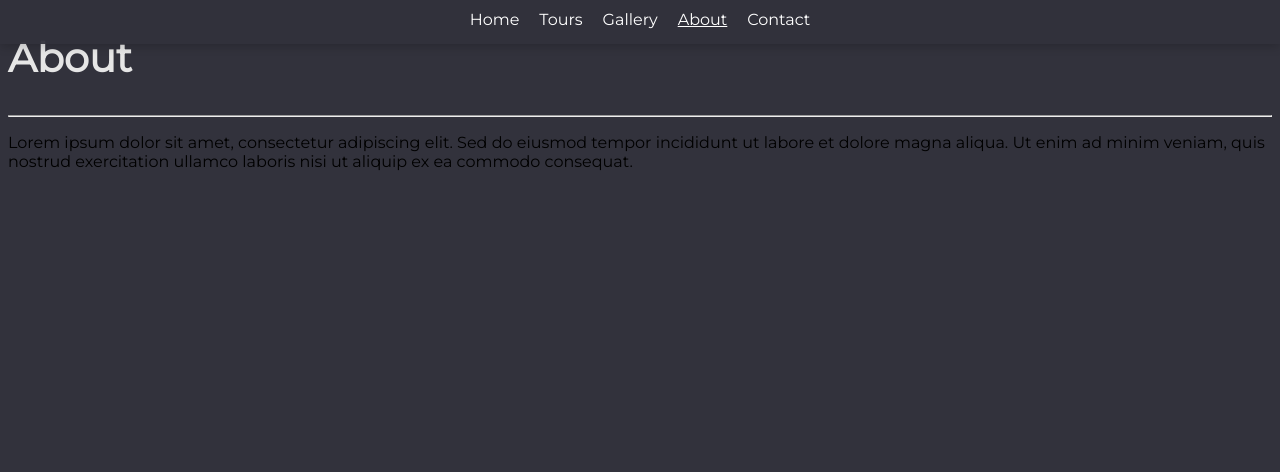
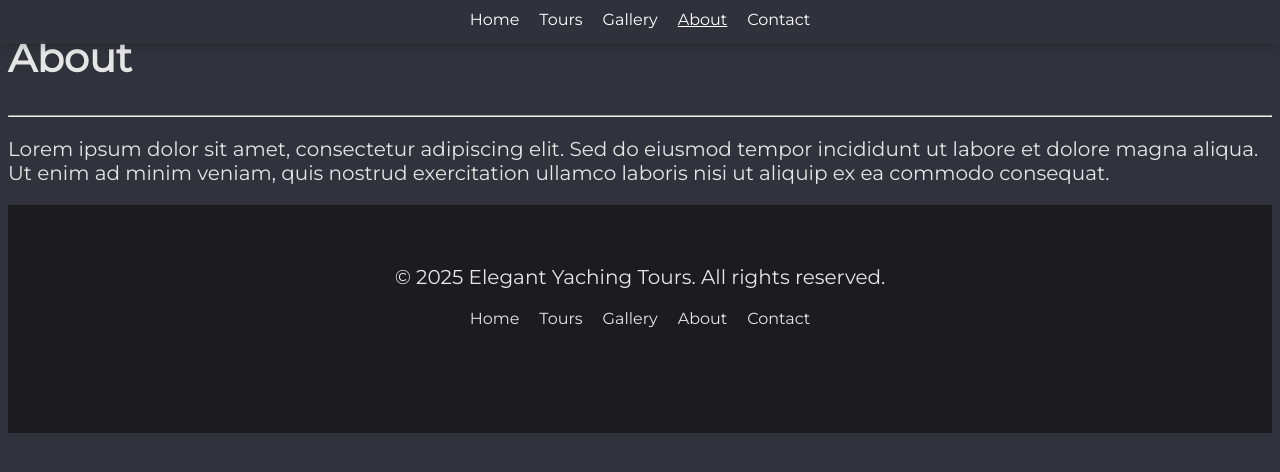
Before and after one commit to dlt194/it-online-academy, a PHP site: page /about.html in a window 1280 px wide. Shown: the top 472 px of the page. Run offline with PHP 8.4, Linux system fonts and the light colour scheme.

Commit message:
4.4 Website Footer

```diff
--- a/1 - HTML & Web Essentials/Module 3/Website/about.html
+++ b/1 - HTML & Web Essentials/Module 3/Website/about.html
@@ -30,5 +30,24 @@
         commodo consequat.
       </p>
     </section>
+    <!-- This is our footer -->
+    <footer>
+      <div class="footer-content">
+        <p>&copy; 2025 Elegant Yaching Tours. All rights reserved.</p>
+        <ul class="footer-links">
+          <li><a href="home.html">Home</a></li>
+          <li><a href="tours.html">Tours</a></li>
+          <li><a href="gallery.html">Gallery</a></li>
+          <li><a href="about.html">About</a></li>
+          <li><a href="contact.html">Contact</a></li>
+        </ul>
+
+        <p class="footer-social">
+          <a href="https://facebook.com"><i class="fab fa-facebook-f"></i></a>
+          <a href="https://instagram.com"><i class="fab fa-instagram"></i></a>
+          <a href="https://x.com"><i class="fab fa-twitter"></i></a>
+        </p>
+      </div>
+    </footer>
   </body>
 </html>
--- a/1 - HTML & Web Essentials/Module 3/Website/assets/styles/styles.css
+++ b/1 - HTML & Web Essentials/Module 3/Website/assets/styles/styles.css
@@ -21,6 +21,12 @@ h1 {
 h2 {
   font-size: 1.4rem;
   color: #e6e6e6;
+}
+
+p {
+  font-size: 20px;
+  color: #e6e6e6;
+  font-family: "Montserrat", sans-serif;
 }
 
 .chapter-section {
@@ -82,6 +88,10 @@ nav a {
   padding: 0 10px 5px;
 }
 
+nav a:hover {
+  color: #2b6289;
+}
+
 .container {
   display: flex;
   flex-direction: column;
@@ -92,8 +102,8 @@ nav a {
   padding: 2rem;
   padding-top: 60px;
   background-image: url("../images/yacht.jpg");
-  background-size: cover; /* Fit the image to the page */
-  background-position: center; /* Center the image */
+  background-size: cover;
+  background-position: center;
 }
 
 .container::before {
@@ -164,13 +174,12 @@ button::after {
 footer {
   background-color: #1b1b20;
   padding: 40px 0;
-  color: #e6e6e6;
 }
 
 .footer-content {
   text-align: center;
   max-width: 1200px;
-  margin: 0;
+  margin: 0 auto;
 }
 
 .footer-links {
@@ -204,3 +213,7 @@ footer {
   text-decoration: none;
   transition: color 0.3s;
 }
+
+.footer-social a:hover {
+  color: #2b6289;
+}
```
Also changed, not shown: 1 - HTML & Web Essentials/Module 3/Website/contact.html (+19 -0 lines), 1 - HTML & Web Essentials/Module 3/Website/gallery.html (+19 -0 lines), 1 - HTML & Web Essentials/Module 3/Website/tours.html (+19 -0 lines).
